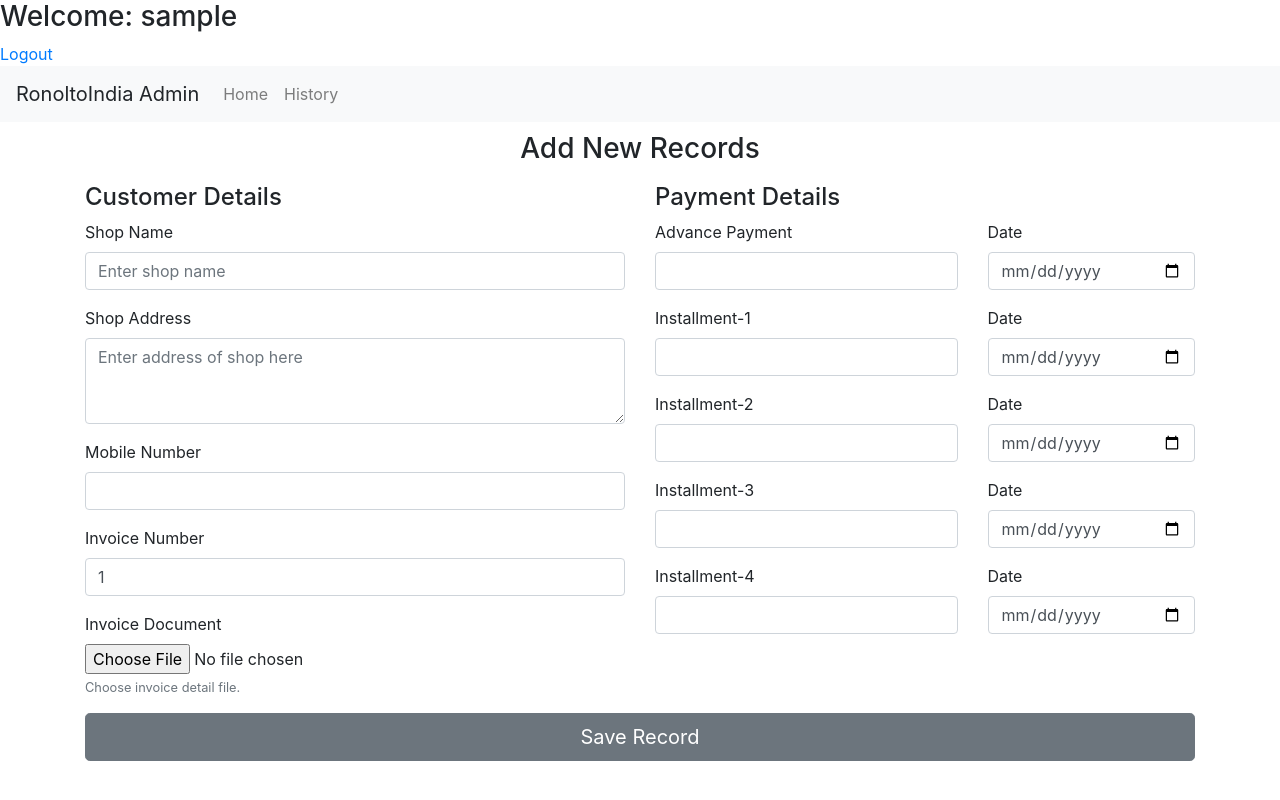
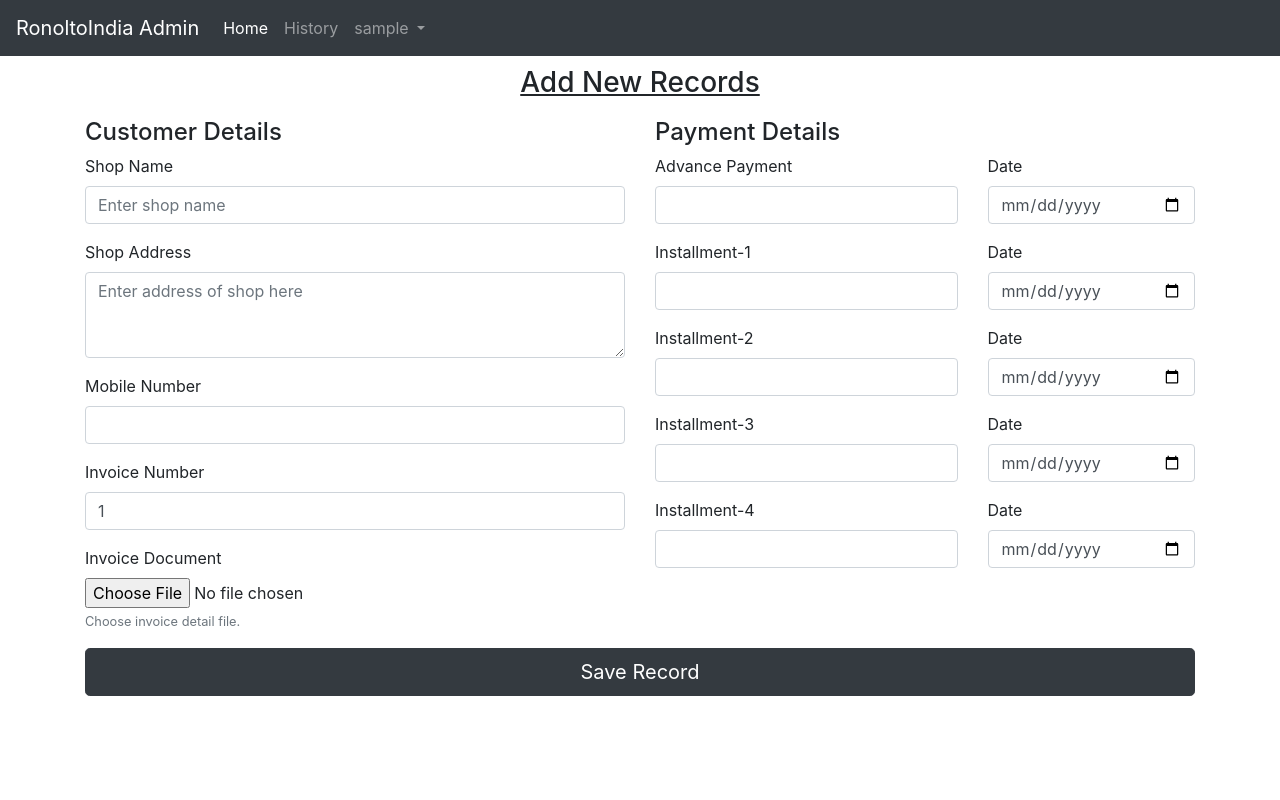
Before and after one commit to rosh777/Manage-My-Records, a PHP site: page / in a window 1280 px wide. Run offline with PHP 8.4, Linux system fonts and the light colour scheme; the visitor is signed in with stand-in values (Sample User, id 1).

Commit message:
Improve navbar and finish authentication part

```diff
--- a/css/style.css
+++ b/css/style.css
@@ -2,3 +2,8 @@
     width: 420px;
     margin: 150px auto;
 }
+h3 {
+	text-align: center;
+	margin-top: 10px;
+	text-decoration: underline;
+}
--- a/index.php
+++ b/index.php
@@ -7,6 +7,7 @@
 
     <!-- Bootstrap CSS -->
     <link rel="stylesheet" href="https://stackpath.bootstrapcdn.com/bootstrap/4.1.1/css/bootstrap.min.css" integrity="sha384-WskhaSGFgHYWDcbwN70/dfYBj47jz9qbsMId/iRN3ewGhXQFZCSftd1LZCfmhktB" crossorigin="anonymous">
+    <link rel="stylesheet" type="text/css" href="css/style.css">
 
     <title>Admin.RonoltoInd</title>
   </head>
@@ -22,32 +23,39 @@
        }
        else
        {
-          echo "<h3>Welcome: ".$_SESSION["login_user"]."</h3>";
-          echo "<a href='logout.php'>Logout</a>";
+
+        $_SESSION["login_user"];
+
        }
-
-
 
     ?>
 
-
-    <nav class="navbar navbar-expand-lg navbar-light bg-light">
-      <a class="navbar-brand">RonoltoIndia Admin</a>
-      <button class="navbar-toggler" type="button" data-toggle="collapse" data-target="#navbarNav" aria-controls="navbarNav" aria-expanded="false" aria-label="Toggle navigation">
+    <nav class="navbar navbar-expand-lg navbar-dark bg-dark">
+      <a class="navbar-brand" href="index.php">RonoltoIndia Admin</a>
+      <button class="navbar-toggler" type="button" data-toggle="collapse" data-target="#navbarNavDropdown" aria-controls="navbarNavDropdown" aria-expanded="false" aria-label="Toggle navigation">
         <span class="navbar-toggler-icon"></span>
       </button>
-      <div class="collapse navbar-collapse" id="navbarNav">
+      <div class="collapse navbar-collapse" id="navbarNavDropdown">
         <ul class="navbar-nav">
-          <li>
-            <a class="nav-link" href="index.php">Home</a>
+          <li class="nav-item active">
+            <a class="nav-link" href="index.php">Home <span class="sr-only">(current)</span></a>
           </li>
           <li class="nav-item">
             <a class="nav-link" href="display.php">History</a>
           </li>
+          <li class="nav-item dropdown">
+            <a class="nav-link dropdown-toggle" href="#" id="navbarDropdownMenuLink" data-toggle="dropdown" aria-haspopup="true" aria-expanded="false">
+              <?php  echo "".$_SESSION["login_user"].""; ?>
+            </a>
+            <div class="dropdown-menu" aria-labelledby="navbarDropdownMenuLink">
+              <a class="dropdown-item" href="logout.php">Logout</a>
+            </div>
+          </li>
         </ul>
+      </div>
     </nav>
     <div class="container">
-      <h3 style="text-align: center; margin-top: 10px;">Add New Records</h3>
+      <h3 style="text-align: center; margin-top: 10px; text-decoration: underline;">Add New Records</h3>
           <form action="insert.php" method="post">
             <div class="row">
                 <div class="col-sm-6">
@@ -152,7 +160,7 @@
 
 
             </div>
-                <button type="submit" class="btn btn-secondary btn-lg btn-block">Save Record</button>
+                <button type="submit" class="btn btn-dark btn-lg btn-block">Save Record</button>
           </form>
 
     </div>
```
Also changed, not shown: display.php (+30 -7 lines), updateform.php (+33 -8 lines).
